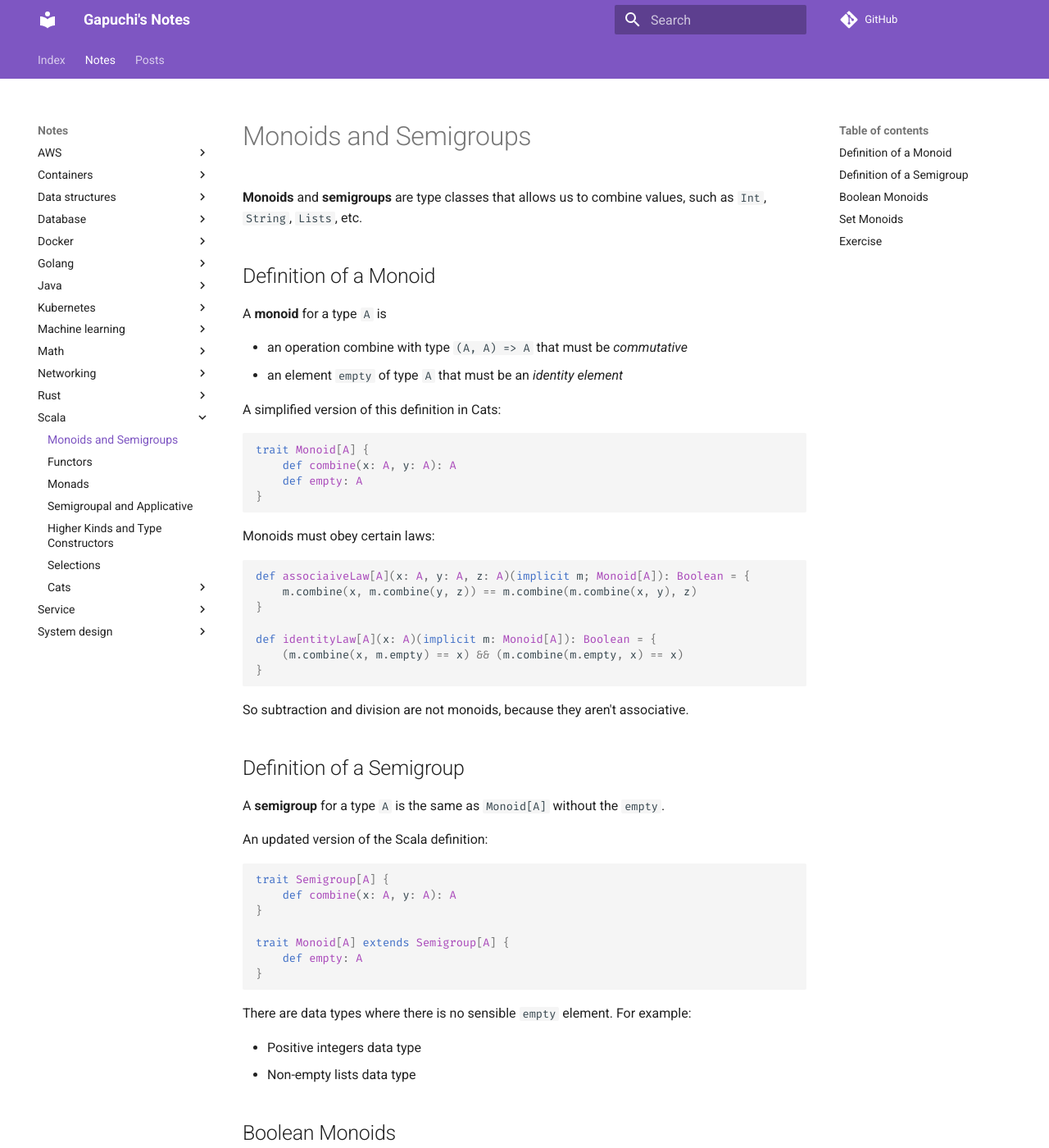
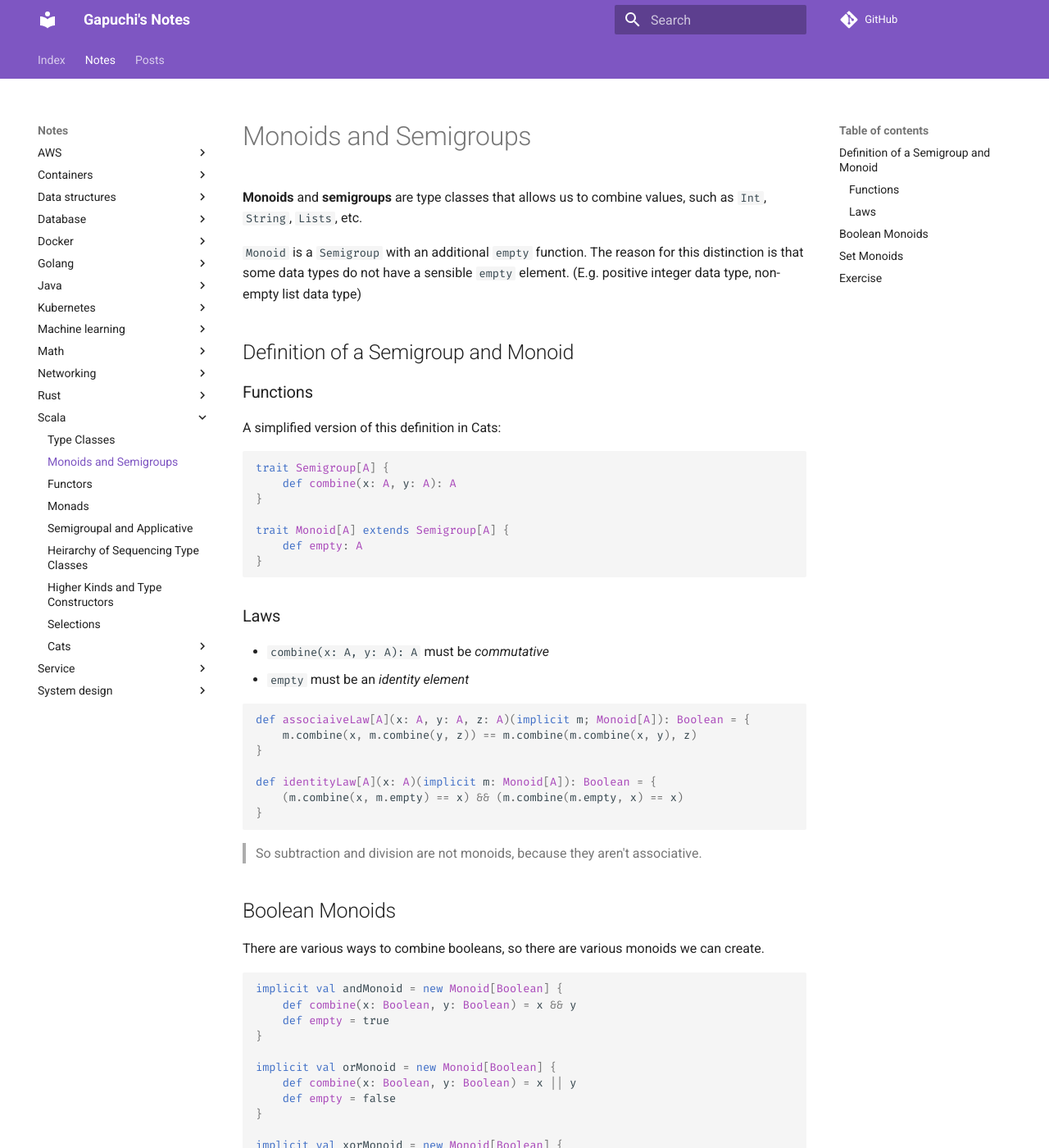
Before and after one commit to gapuchi/gapuchi.github.io, an MkDocs documentation site: the page built from docs/notes/scala/01-monoids-and-semigroups.md, in a window 1280 px wide and 1400 px high. Shown: the whole window at 82% size. Built offline with MkDocs 1.6.1 and Material for MkDocs 9.7.7, drawn with Linux system fonts in a browser that asks for light colours; comment, search, counter and statistics services are not loaded.

Commit message:
Cleaning Up Notes.

````diff
--- a/docs/notes/scala/01-monoids-and-semigroups.md
+++ b/docs/notes/scala/01-monoids-and-semigroups.md
@@ -2,23 +2,28 @@
 
 **Monoids** and **semigroups** are type classes that allows us to combine values, such as `Int`, `String`, `Lists`, etc.
 
-## Definition of a Monoid
+`Monoid` is a `Semigroup` with an additional `empty` function. The reason for this distinction is that some data types do not have a sensible `empty` element. (E.g. positive integer data type, non-empty list data type)
 
-A **monoid** for a type `A` is
+## Definition of a Semigroup and Monoid
 
-* an operation combine with type `(A, A) => A` that must be *commutative*
-* an element `empty` of type `A` that must be an *identity element*
+### Functions
 
 A simplified version of this definition in Cats:
 
 ```scala
-trait Monoid[A] {
+trait Semigroup[A] {
     def combine(x: A, y: A): A
+}
+
+trait Monoid[A] extends Semigroup[A] {
     def empty: A
 }
 ```
 
-Monoids must obey certain laws:
+### Laws
+
+* `combine(x: A, y: A): A` must be *commutative*
+* `empty` must be an *identity element*
 
 ```scala
 def associaiveLaw[A](x: A, y: A, z: A)(implicit m; Monoid[A]): Boolean = {
@@ -30,28 +35,7 @@ def identityLaw[A](x: A)(implicit m: Monoid[A]): Boolean = {
 }
 ```
 
-So subtraction and division are not monoids, because they aren't associative.
-
-## Definition of a Semigroup
-
-A **semigroup** for a type `A` is the same as `Monoid[A]` without the `empty`.
-
-An updated version of the Scala definition:
-
-```scala
-trait Semigroup[A] {
-    def combine(x: A, y: A): A
-}
-
-trait Monoid[A] extends Semigroup[A] {
-    def empty: A
-}
-```
-
-There are data types where there is no sensible `empty` element. For example:
-
-* Positive integers data type
-* Non-empty lists data type
+> So subtraction and division are not monoids, because they aren't associative.
 
 ## Boolean Monoids
 
````
Also changed, not shown: docs/notes/scala/00-type-classes.md (added, +30 -0 lines), docs/notes/scala/02-functors.md (+35 -27 lines), docs/notes/scala/03-monads.md (+5 -1 lines), docs/notes/scala/04-semigroupal-and-applicatives.md (+1 -44 lines), docs/notes/scala/99-heirarchy-of-type-classes.md (added, +42 -0 lines).
